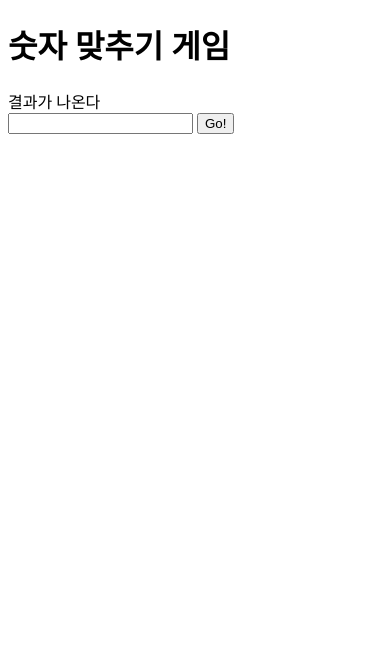
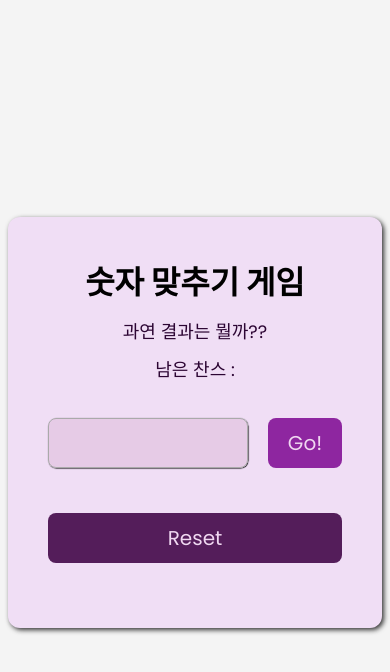
Before and after one commit to kangps7675-tiger/number-guess-game, a plain HTML site: page index.html in a window 390 px wide. Drawn offline with Linux system fonts and the light colour scheme.

Commit message:
second commit

```diff
--- a/index.html
+++ b/index.html
@@ -7,10 +7,22 @@
     <link rel="stylesheet" href="style.css">
 </head>
 <body>
-    <h1>숫자 맞추기 게임</h1>
-    <div id="result-area">결과가 나온다</div>
-    <input type="number" id="user-input"/>
-    <button id="play-button">Go!</button>
+   <div class="wrapper">
+     <h1>숫자 맞추기 게임</h1>
+
+       <p id="result-area">과연 결과는 뭘까??</p>
+       <p id="chances-area">남은 찬스 :</p>
+
+     <div class="input-field">
+       <input type="number" id="user-input"/>
+       <button id="play-button">Go!</button>
+     </div>
+     <div class="input-field">
+       <button id="reset-button" style="width: 100%; background-color: #541d5a;">Reset</button>
+     </div>
+
+    </div>
+
     <script src="main.js"></script>
 </body>
 </html>
--- a/main.js
+++ b/main.js
@@ -12,9 +12,13 @@ let computerNum = 0;
 let playButton = document.getElementById("play-button");
 let userInput = document.getElementById("user-input");
 let resultArea = document.getElementById("result-area");
+let resetButton = document.getElementById("reset-button");
+let chances = 5;
+let gameOver = false;
+let chancesArea = document.getElementById("chances-area");
 
 playButton.addEventListener("click", play);
-
+resetButton.addEventListener("click", reset);
 
 
 function pickRandomNum() {
@@ -22,8 +26,27 @@ function pickRandomNum() {
     console.log("정답", computerNum)
 }
 
+userInput.addEventListener("keydown", function (event) {
+  // 눌린 키가 'Enter'인지 확인
+  if (event.key === "Enter") {
+    // 'Enter'라면 play 함수를 실행!
+    play();
+    // (선택사항) 입력창을 비워주면 다음 입력을 하기 편해요.
+    userInput.value = "";
+  }
+});
+
 function play() {
     let userValue = userInput.value;
+
+    if (userValue < 1 || userValue > 100) {
+        resultArea.textContent = "1과 100 사이의 숫자를 입력해주세요.";
+        return;
+    }
+    chances--;
+    chancesArea.textContent = `남은 찬스 : ${chances}`;
+    console.log("남은 기회", chances);
+
     console.log(userValue);
     if (userValue < computerNum) {
         resultArea.innerHTML = "UP!!!";
@@ -33,7 +56,20 @@ function play() {
     }else {
         resultArea.innerHTML = "정답입니다!";
     }
+    if (chances < 1) {
+        gameOver = true;
+    }
+    if (gameOver == true) {
+        playButton.disabled = true;
+    }
 }
 
-
+function reset() {
+    // userinput창이 깨끗이 정리되고
+    userInput.value = "";
+    // 새로운 번호가 생성되고
+    pickRandomNum();
+    // 결과창이 초기화된다
+    resultArea.textContent = "과연 결과가 뭘까??";
+}
 pickRandomNum()
--- a/style.css
+++ b/style.css
@@ -0,0 +1,125 @@
+/* Import Google font - Poppins */
+@import url("https://fonts.googleapis.com/css2?family=Poppins:wght@200;300;400;500;600;700&display=swap");
+* {
+  margin: 0;
+  padding: 0;
+  box-sizing: border-box;
+  font-family: "Poppins", sans-serif;
+}
+
+body {
+  height: 100vh;
+  display: flex;
+  flex-direction: column;
+  align-items: center;
+  justify-content: center;
+  height: 100vh;
+  margin: 0;
+  background-color: #f4f4f4;
+}
+
+h1, #result-area, #chance-area, #user-input, #play-button, #reset-button {
+    margin: 10px 0;
+}
+
+#user-input {
+    padding: 10px;
+    width: 200px;
+    text-align: center;
+}
+
+.wrapper {
+  padding: 30px 40px;
+  width: 50vw;
+  border-radius: 12px;
+  background: #f0def5;
+  text-align: center;
+  box-shadow: 2px 2px 5px rgba(0, 0, 0, 0.8);
+}
+.wrapper header {
+  font-size: 25px;
+  font-weight: 500;
+  color: #541d5a;
+  text-transform: capitalize;
+  font-family: "Poppins", sans-serif;
+  font-weight: 400;
+  font-style: normal;
+  text-shadow: 1px 1px 0px rgba(0,0,0,0.5);
+}
+.wrapper p {
+  font-size: 18px;
+  color: #2c0533;
+}
+.wrapper .input-field {
+  display: flex;
+  justify-content: center;
+  gap: 20px;
+  margin: 25px 0;
+}
+.input-field input,
+.input-field button {
+  height: 50px;
+  width: calc(100% / 2 - 20px);
+  outline: none;
+  padding: 0 20px;
+  border-radius: 8px;
+  font-size: 18px;
+}
+.input-field input {
+  text-align: center;
+  color: #2b272d;
+  background-color: rgba(228, 199, 227, 0.8);
+  width: 110px;
+  border: 1px solid #aaa;
+  box-shadow: 0.5px 0.5px 1px black;
+}
+
+.input-field input:hover {
+  text-align: center;
+  color: #2b272d;
+  background-color: rgba(228, 199, 227, 0.5);
+  width: 110px;
+  box-shadow: 0.5px 0.5px 1px black;
+  border: 1px solid #000000;
+}
+
+input::-webkit-inner-spin-button,
+input::-webkit-outer-spin-button {
+  display: none;
+}
+.input-field input:disabled {
+  cursor: not-allowed;
+}
+.input-field button {
+  border: none;
+  background: #8e26a0;
+  color: #f0d8f1;
+  font-size: 20px;
+  cursor: pointer;
+  transition: 0.3s;
+}
+
+.input-field button:hover {
+  border: none;
+  color: #711c81;
+  background-color: #e2b9e3;
+  box-shadow: 1px 1px 1px black;
+  cursor: pointer;
+  transition: 0.3s;
+}
+
+.input-field button:active {
+  transform: scale(0.97);
+}
+
+
+@media screen and (max-width:600px) {
+.wrapper {
+    padding: 30px 40px;
+    width: auto;
+    border-radius: 12px;
+    background: #f0def5;
+    text-align: center;
+    box-shadow: 2px 2px 5px rgba(0, 0, 0, 0.8);
+  }
+}
```
